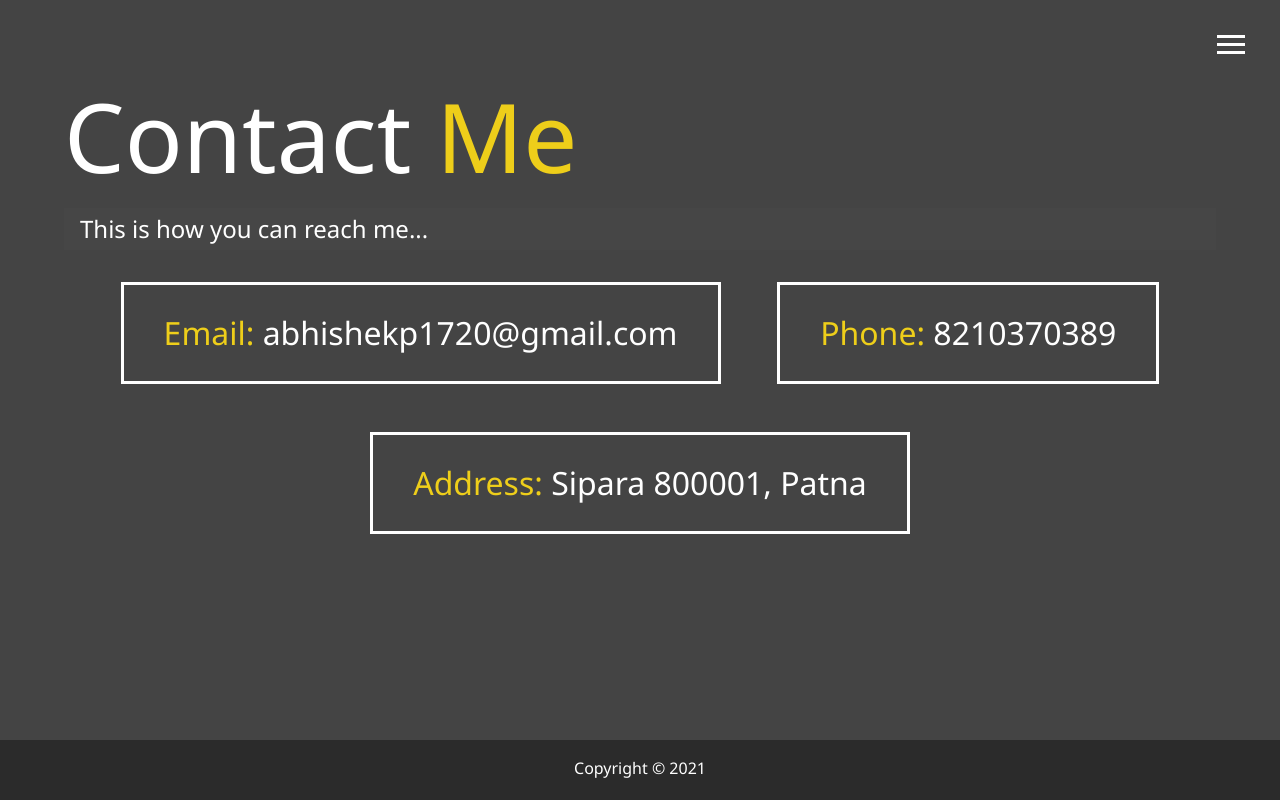
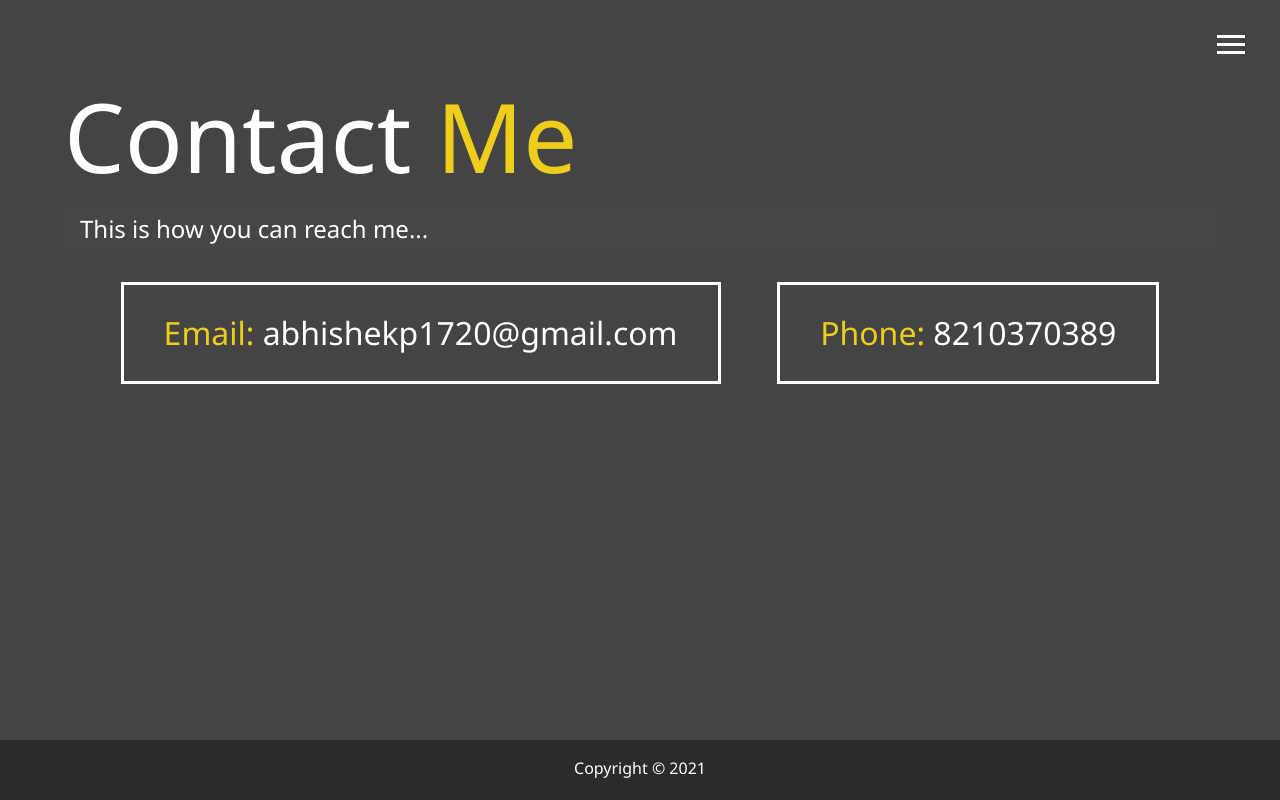
Before and after one commit to devlearning9874/my_portfolio, a website: page dist/contact.html in a window 1280 px wide. Drawn offline with Linux system fonts and the light colour scheme.

Commit message:
Updated Contact

```diff
--- a/dist/contact.html
+++ b/dist/contact.html
@@ -64,9 +64,6 @@
       <div>
         <span class="text-secondary">Phone: </span> 8210370389
       </div>
-      <div>
-        <span class="text-secondary">Address: </span>  Sipara 800001, Patna
-      </div>
     </div>
   </main>
 
```
